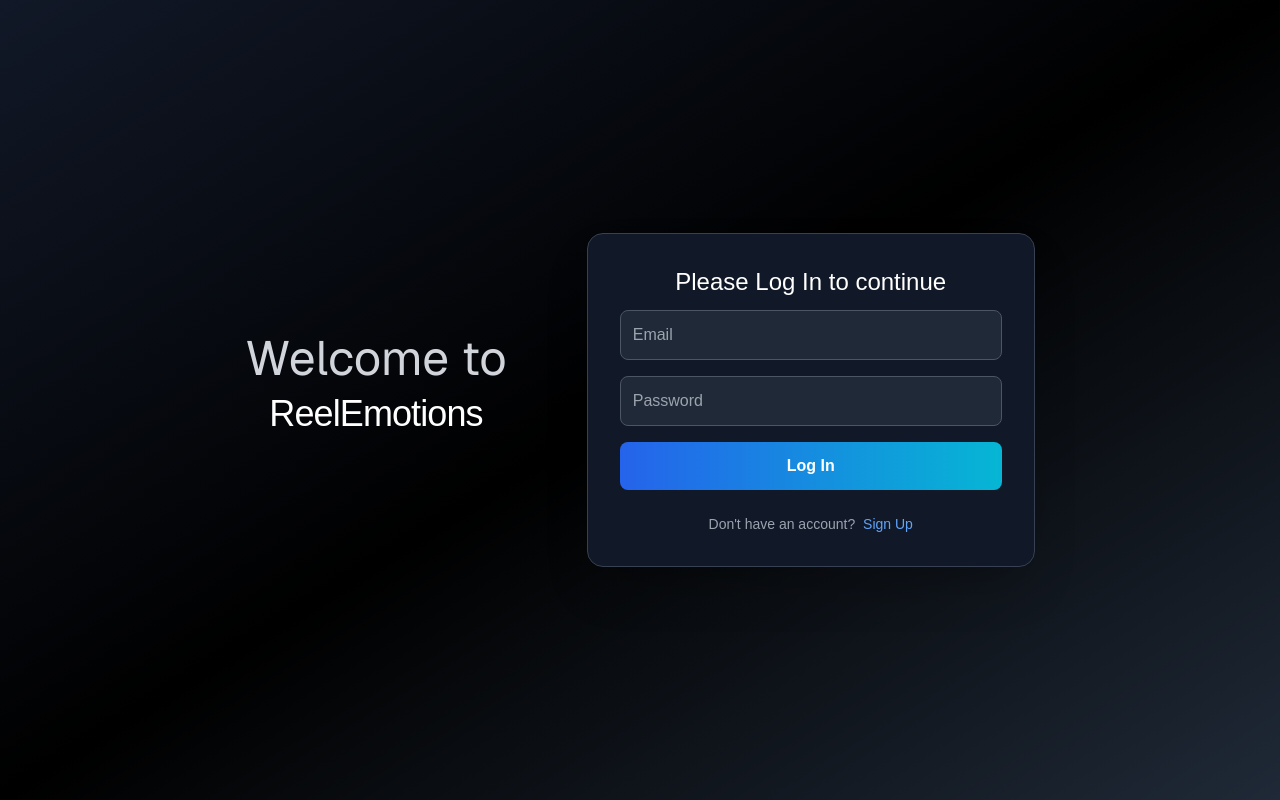
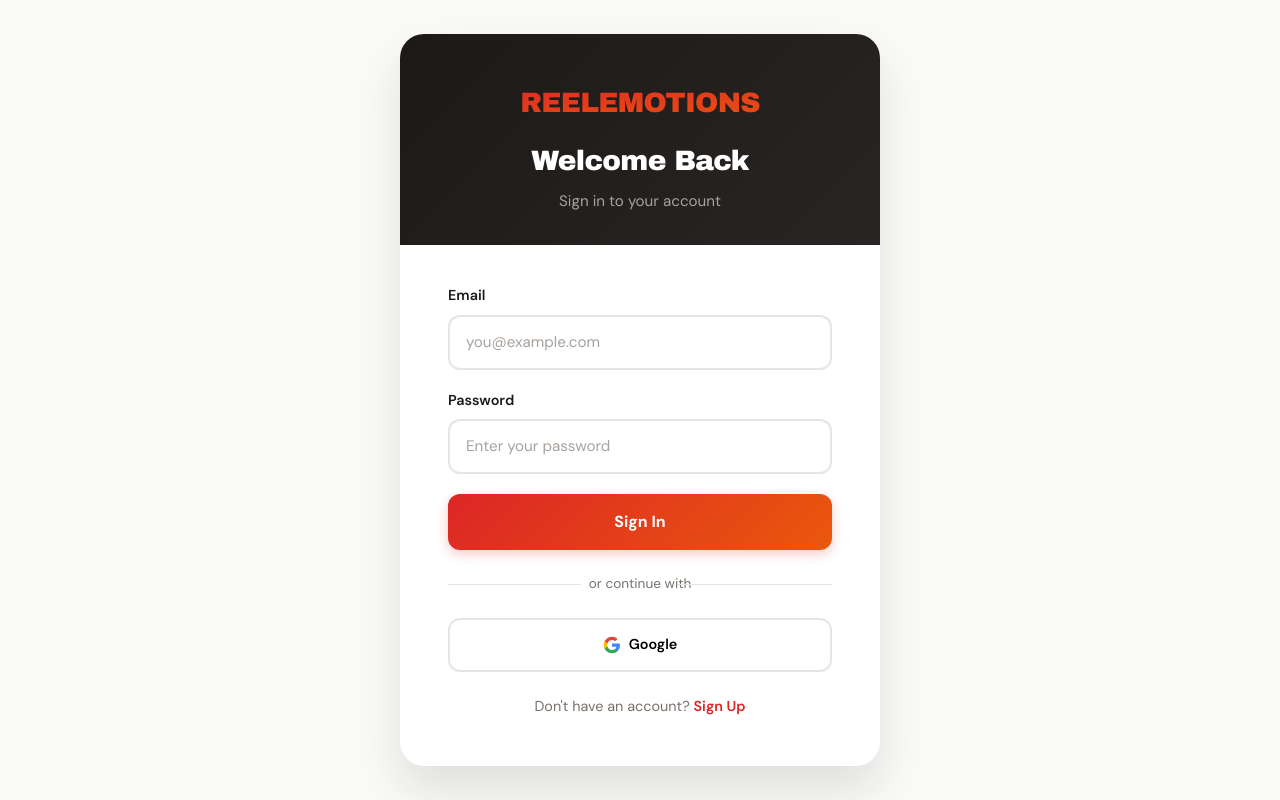
Before and after one commit to hanluu1/movie-app, a Next.js app: page /login in a window 1280 px wide. Built offline with nearby package versions, Linux system fonts and the light colour scheme; no server answers; a web font is replaced by a local one.

Commit message:
feat: changed login page

```diff
--- a/src/app/(auth)/login/page.tsx
+++ b/src/app/(auth)/login/page.tsx
@@ -3,6 +3,9 @@
 import { useRouter } from 'next/navigation';
 import { useState, useEffect } from 'react';
 import { supabase } from '@/lib/supabaseClient';
+import GoogleIcon from '@/components/icons/GoogleIcon';
+import FormField from '@/components/ui/FormField';
+
 
 export default function AuthPage () {
   const [email, setEmail] = useState('');
@@ -18,54 +21,27 @@ export default function AuthPage () {
         router.push('/');
       }
     });
+    return () => { listener.subscription.unsubscribe(); };
+  }, [router]);
 
-    return () => {
-      listener.subscription.unsubscribe();
-    };
-  }, [router]);
   const handleLogin = async () => {
-    const{ data, error } = await supabase.auth.signInWithPassword({
-      email,
-      password,
-    });
-    if (error) {
-      setError(error.message);
-    }
-    if (!data.user) {
-      setError('User not found');
-    }
+    const { data, error } = await supabase.auth.signInWithPassword({ email, password });
+    if (error) { setError(error.message); return; }
+    if (!data.user) { setError('User not found'); return; }
 
     const { data: profileData, error: profileError } = await supabase
-      .from('profiles')
-      .select('*')
-      .eq('id', data.user?.id)
-      .maybeSingle();
-    if (profileError) {
-      console.error('Profile fetch error:', profileError.message);
-      return;
+      .from('profiles').select('*').eq('id', data.user.id).maybeSingle();
+    if (profileError) { console.error('Profile fetch error:', profileError.message); return; }
+    if (!profileData) {
+      const { error: insertError } = await supabase.from('profiles').insert([{ id: data.user.id, username }]);
+      if (insertError) { console.error('Profile insert error:', insertError.message); }
     }
-    if (!profileData) {
-      const { error: insertError } = await supabase.from('profiles').insert([
-        { id: data.user?.id, username },
-      ]);
-      if (insertError) {
-        console.error('Profile insert error:', insertError.message);
-      }
-    }
+  };
 
-  };
   const handleSignup = async () => {
-    if (!username.trim()) {
-      setError('Username is required.');
-      return;
-    }
+    if (!username.trim()) { setError('Username is required.'); return; }
     const { error } = await supabase.auth.signUp({ email, password });
-
-    if (error) {
-      setError(error.message);
-      return;
-    }
-
+    if (error) { setError(error.message); return; }
     alert('Signup successful!');
     setIsLogin(true);
   };
@@ -73,78 +49,128 @@ export default function AuthPage () {
   const handleSubmit = async (e: React.FormEvent) => {
     e.preventDefault();
     setError('');
-    if (isLogin) {
-      await handleLogin();
-    } else {
-      await handleSignup();
-    }
+    if (isLogin) { await handleLogin(); } else { await handleSignup(); }
   };
 
+  const handleGoogleLogin = async () => {
+    await supabase.auth.signInWithOAuth({
+      provider: 'google',
+      options: { redirectTo: `${window.location.origin}/` },
+    });
+  };
+
+  const switchMode = () => { setIsLogin(prev => !prev); setError(''); };
 
   return (
-    <div className="flex flex-col gap-5 min-h-screen bg-gradient-to-br from-gray-900 via-black to-gray-800 items-center justify-center sm:flex-row sm:gap-20">
-      <div className="flex flex-col gap-2 items-center mb-8">
-        <div className=" text-4xl text-gray-300 font-sans mb-1 sm:text-5xl">
-          Welcome to
+    <div
+      className="font-dm-sans min-h-screen flex items-center justify-center p-8 bg-stone-50"
+    >
+      <div
+        className="bg-white rounded-3xl w-full max-w-[480px] overflow-hidden"
+        style={{ boxShadow: '0 24px 48px rgba(28,25,23,0.12)' }}
+      >
+
+        {/* Header */}
+        {isLogin ? (
+          <div
+            className="px-6 sm:px-12 pt-12 pb-8 text-center"
+            style={{ background: 'linear-gradient(135deg, #1C1917, #292524)' }}
+          >
+            <div className="font-archivo-black text-[1.75rem] tracking-tight bg-gradient-to-br from-red-600 to-orange-600 bg-clip-text text-transparent mb-4">
+              REELEMOTIONS
             </div>
-        <div className="font-logo text-3xl tracking-tight text-white leading-none sm:text-4xl">
-          ReelEmotions
+            <h1 className="font-archivo-black text-[1.75rem] text-white mb-2 tracking-tight">Welcome Back</h1>
+            <p className="text-stone-400 text-[0.95rem]">Sign in to your account</p>
           </div>
+        ) : (
+          <div
+            className="px-6 sm:px-12 pt-12 pb-8 text-center"
+            style={{ background: 'linear-gradient(135deg, #FEE2E2, #FED7AA)' }}
+          >
+            <div className="font-archivo-black text-[1.75rem] tracking-tight bg-gradient-to-br from-red-600 to-orange-600 bg-clip-text text-transparent mb-4">
+              REELEMOTIONS
             </div>
-      <div className="w-full max-w-md bg-gray-900 border border-gray-700 p-8 rounded-2xl shadow-2xl">
-        <div className='flex items-center justify-center text-white text-2xl mb-3'>
-          Please {isLogin ? 'Log In to continue' : 'Sign Up'}
+            <h1 className="font-archivo-black text-[1.75rem] tracking-tight mb-2" style={{ color: '#7C2D12' }}>
+              Become a Founding Member
+            </h1>
+            <p className="text-[0.95rem]" style={{ color: '#92400E' }}>Join early and influence other users</p>
           </div>
-        <form onSubmit={handleSubmit} className="flex flex-col gap-4">
+        )}
+
+        {/* Body */}
+        <div className="px-6 sm:px-12 pt-10 pb-12">
+
+          <form onSubmit={handleSubmit} className="flex flex-col gap-5">
             {!isLogin && (
-            <input
-              className="bg-gray-800 border border-gray-600 text-white placeholder-gray-400 p-3 rounded-lg focus:outline-none focus:ring-2 focus:ring-blue-500"
-              type="text"
-              placeholder="Username"
+              <FormField
+                label="Username"
+                placeholder="Choose a username"
                 value={username}
-              onChange={(e) => setUsername(e.target.value)}
+                onChange={e => setUsername(e.target.value)}
+                required
+              />
+            )}
+
+            <FormField
+              label="Email"
+              type="email"
+              placeholder="you@example.com"
+              value={email}
+              onChange={e => setEmail(e.target.value)}
               required
             />
 
-          )}
-          <input
-            className="bg-gray-800 border border-gray-600 text-white placeholder-gray-400 p-3 rounded-lg focus:outline-none focus:ring-2 focus:ring-blue-500"
-            type="email"
-            placeholder="Email"
-            value={email}
-            onChange={(e) => setEmail(e.target.value)}
+            <FormField
+              label="Password"
+              type="password"
+              placeholder={isLogin ? 'Enter your password' : 'Create a strong password'}
+              value={password}
+              onChange={e => setPassword(e.target.value)}
               required
+              hint={!isLogin ? 'At least 8 characters' : undefined}
             />
-          <input
-            className="bg-gray-800 border border-gray-600 text-white placeholder-gray-400 p-3 rounded-lg focus:outline-none focus:ring-2 focus:ring-blue-500"
-            type="password"
-            placeholder="Password"
-            value={password}
-            onChange={(e) => setPassword(e.target.value)}
-            required
-          />
+
+            {error && <p className="text-red-600 text-sm">{error}</p>}
+
             <button
               type="submit"
-            className=" bg-gradient-to-r from-blue-600 to-cyan-500 text-white font-semibold py-3 rounded-lg transition duration-200"
+              className="w-full py-4 text-white font-bold rounded-xl text-[1rem] transition-all duration-300 hover:-translate-y-0.5"
+              style={{ background: 'linear-gradient(135deg, #DC2626, #EA580C)', boxShadow: '0 4px 12px rgba(220,38,38,0.25)' }}
             >
-            {isLogin ? 'Log In' : 'Sign Up'}
+              {isLogin ? 'Sign In' : 'Create Account'}
             </button>
           </form>
 
-        {error && (
-          <p className="text-red-500 text-sm mt-4 text-center">{error}</p>
-        )}
+          {/* Divider */}
+          <div className="relative text-center my-6 text-[0.85rem] text-stone-500">
+            <div className="absolute top-1/2 left-0 w-[40%] h-px bg-stone-200" />
+            <span className="relative bg-white px-2">or continue with</span>
+            <div className="absolute top-1/2 right-0 w-[40%] h-px bg-stone-200" />
+          </div>
 
-        <p className="mt-6 text-sm text-gray-400 text-center">
-          {isLogin ? "Don't have an account?" : 'Already have an account?'}{' '}
+          {/* Google */}
           <button
-            className="text-blue-400 hover:underline ml-1"
-            onClick={() => setIsLogin(!isLogin)}
+            type="button"
+            onClick={handleGoogleLogin}
+            className="w-full py-[0.875rem] border-2 border-stone-200 bg-white rounded-xl font-semibold text-[0.9rem] transition-all duration-300 hover:border-red-600 hover:bg-stone-50 flex items-center justify-center gap-2"
           >
-            {isLogin ? 'Sign Up' : 'Log In'}
+            <GoogleIcon />
+            <span>Google</span>
+          </button>
+
+          {/* Toggle */}
+          <p className="text-center mt-6 text-[0.9rem] text-stone-500">
+            {isLogin ? "Don't have an account? " : 'Already have an account? '}
+            <button
+              type="button"
+              onClick={switchMode}
+              className="text-red-600 font-semibold hover:text-orange-600 transition-colors duration-300"
+            >
+              {isLogin ? 'Sign Up' : 'Sign In'}
             </button>
           </p>
         </div>
       </div>
+    </div>
   );
 }
--- /dev/null
+++ b/src/components/icons/GoogleIcon.tsx
@@ -0,0 +1,10 @@
+export default function GoogleIcon ({ size = 18 }: { size?: number }) {
+  return (
+    <svg width={size} height={size} viewBox="0 0 24 24" fill="none">
+      <path d="M22.56 12.25c0-.78-.07-1.53-.2-2.25H12v4.26h5.92c-.26 1.37-1.04 2.53-2.21 3.31v2.77h3.57c2.08-1.92 3.28-4.74 3.28-8.09z" fill="#4285F4"/>
+      <path d="M12 23c2.97 0 5.46-.98 7.28-2.66l-3.57-2.77c-.98.66-2.23 1.06-3.71 1.06-2.86 0-5.29-1.93-6.16-4.53H2.18v2.84C3.99 20.53 7.7 23 12 23z" fill="#34A853"/>
+      <path d="M5.84 14.09c-.22-.66-.35-1.36-.35-2.09s.13-1.43.35-2.09V7.07H2.18C1.43 8.55 1 10.22 1 12s.43 3.45 1.18 4.93l2.85-2.22.81-.62z" fill="#FBBC05"/>
+      <path d="M12 5.38c1.62 0 3.06.56 4.21 1.64l3.15-3.15C17.45 2.09 14.97 1 12 1 7.7 1 3.99 3.47 2.18 7.07l3.66 2.84c.87-2.6 3.3-4.53 6.16-4.53z" fill="#EA4335"/>
+    </svg>
+  );
+}
--- /dev/null
+++ b/src/components/ui/FormField.tsx
@@ -0,0 +1,28 @@
+interface FormFieldProps {
+  label: string;
+  type?: string;
+  placeholder?: string;
+  value: string;
+  onChange: (e: React.ChangeEvent<HTMLInputElement>) => void;
+  required?: boolean;
+  hint?: string;
+}
+
+const inputClass = "w-full px-4 py-[0.875rem] border-2 border-stone-200 rounded-xl text-[0.95rem] transition-all duration-300 focus:outline-none focus:border-red-600 focus:ring-4 focus:ring-red-600/10 placeholder:text-stone-400 bg-white";
+
+export default function FormField ({ label, type = 'text', placeholder, value, onChange, required, hint }: FormFieldProps) {
+  return (
+    <div>
+      <label className="block font-semibold text-[0.9rem] mb-2 text-stone-900">{label}</label>
+      <input
+        type={type}
+        placeholder={placeholder}
+        value={value}
+        onChange={onChange}
+        required={required}
+        className={inputClass}
+      />
+      {hint && <p className="text-[0.8rem] text-stone-500 mt-2">{hint}</p>}
+    </div>
+  );
+}
```
Lines whose indentation alone changed are shown as unchanged.
